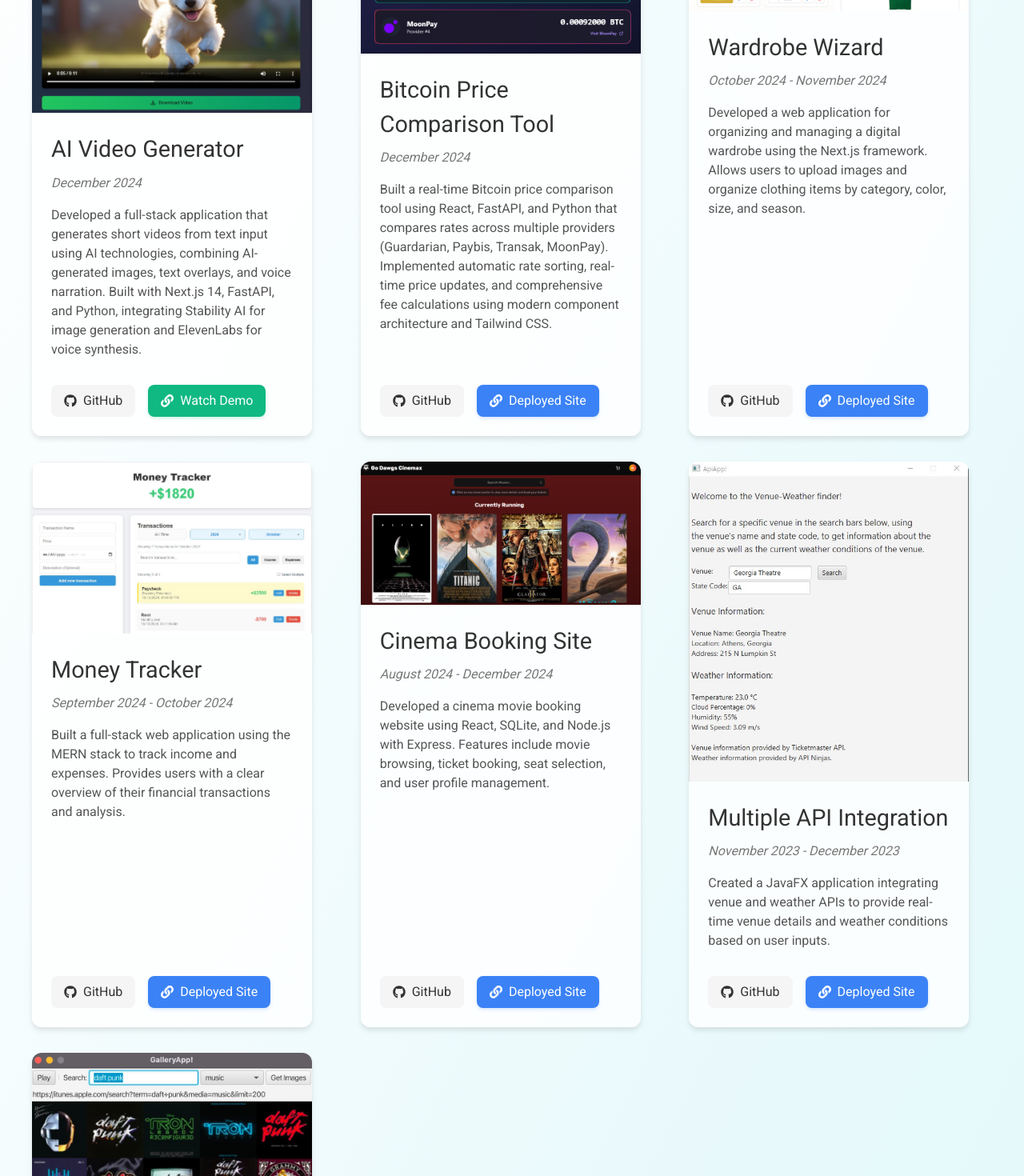
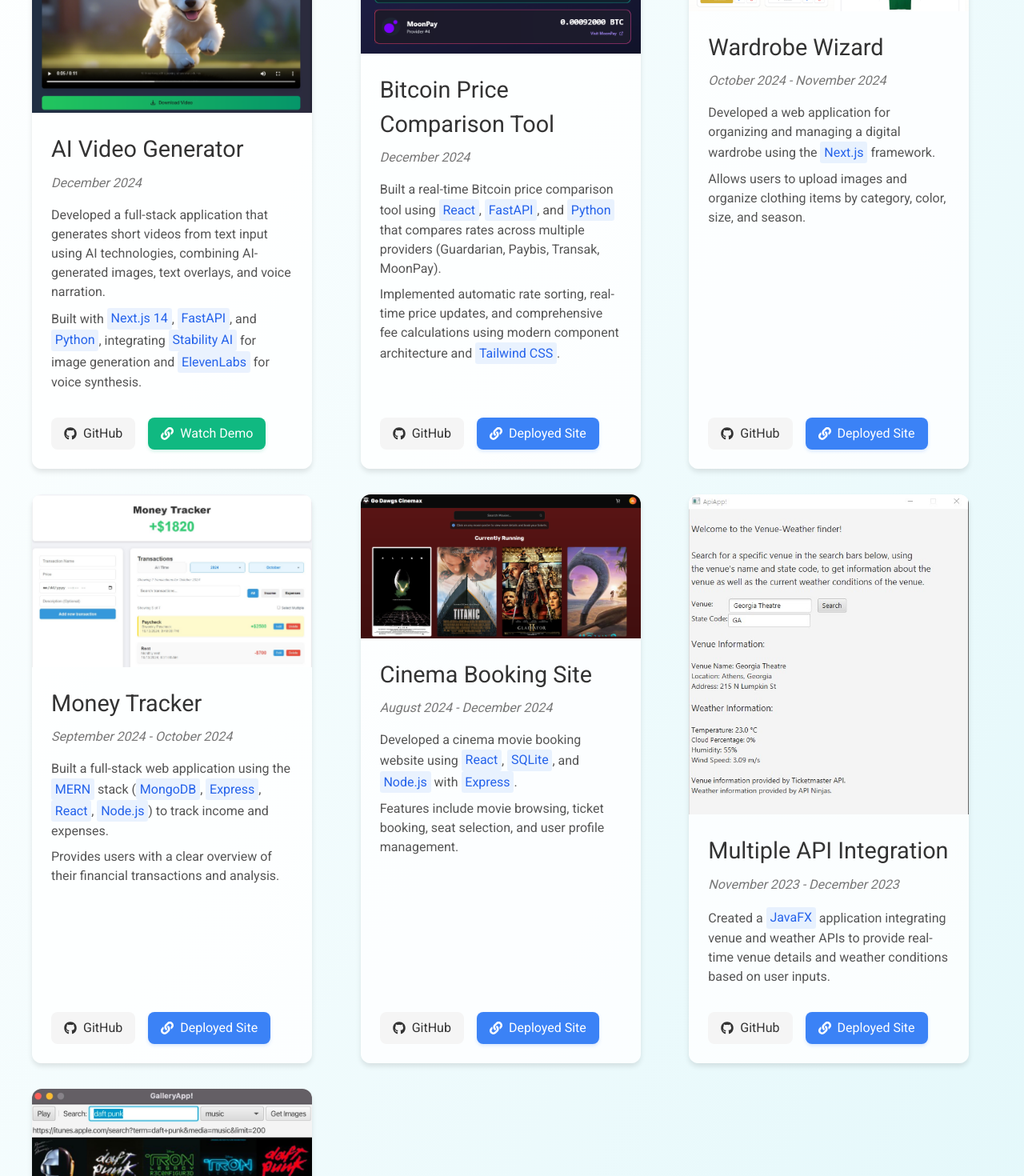
Before and after one commit to aal51282/aal51282.github.io, a Next.js app: page /projects in a window 1280 px wide. Shown: the part 460-1930 px from the top of the page at 80% size. Built offline with nearby package versions, Linux system fonts and the light colour scheme; a web font is replaced by a local one.

Commit message:
Highlighted the tech stack in description.

```diff
--- a/src/app/projects/page.tsx
+++ b/src/app/projects/page.tsx
@@ -19,8 +19,12 @@ const projects = [
     githubLink: "https://github.com/aal51282/ai-video-generator",
     videoDemo: "/videos/The-clockmakers-gamble.mp4",
     description: [
-      "Developed a full-stack application that generates short videos from text input using AI technologies, combining AI-generated images, text overlays, and voice narration.",
-      "Built with Next.js 14, FastAPI, and Python, integrating Stability AI for image generation and ElevenLabs for voice synthesis.",
+      <>
+        Developed a full-stack application that generates short videos from text input using AI technologies, combining AI-generated images, text overlays, and voice narration.
+      </>,
+      <>
+        Built with <span className={styles.techHighlight}>Next.js 14</span>, <span className={styles.techHighlight}>FastAPI</span>, and <span className={styles.techHighlight}>Python</span>, integrating <span className={styles.techHighlight}>Stability AI</span> for image generation and <span className={styles.techHighlight}>ElevenLabs</span> for voice synthesis.
+      </>,
     ],
     date: "December 2024",
   },
@@ -30,8 +34,12 @@ const projects = [
     githubLink: "https://github.com/aal51282/coins-table",
     liveDemo: "https://bitcoin-tracker-demo.vercel.app/",
     description: [
-      "Built a real-time Bitcoin price comparison tool using React, FastAPI, and Python that compares rates across multiple providers (Guardarian, Paybis, Transak, MoonPay).",
-      "Implemented automatic rate sorting, real-time price updates, and comprehensive fee calculations using modern component architecture and Tailwind CSS.",
+      <>
+        Built a real-time Bitcoin price comparison tool using <span className={styles.techHighlight}>React</span>, <span className={styles.techHighlight}>FastAPI</span>, and <span className={styles.techHighlight}>Python</span> that compares rates across multiple providers (Guardarian, Paybis, Transak, MoonPay).
+      </>,
+      <>
+        Implemented automatic rate sorting, real-time price updates, and comprehensive fee calculations using modern component architecture and <span className={styles.techHighlight}>Tailwind CSS</span>.
+      </>,
     ],
     date: "December 2024",
   },
@@ -43,7 +51,9 @@ const projects = [
     githubLink: "https://github.com/aal51282/wardrobe-wizard",
     liveDemo: "https://wardrobe-wizard-nine.vercel.app/",
     description: [
-      "Developed a web application for organizing and managing a digital wardrobe using the Next.js framework.",
+      <>
+        Developed a web application for organizing and managing a digital wardrobe using the <span className={styles.techHighlight}>Next.js</span> framework.
+      </>,
       "Allows users to upload images and organize clothing items by category, color, size, and season.",
     ],
     date: "October 2024 - November 2024",
@@ -56,7 +66,9 @@ const projects = [
     githubLink: "https://github.com/aal51282/money-tracker",
     liveDemo: "https://angel-money-tracker.vercel.app/",
     description: [
-      "Built a full-stack web application using the MERN stack to track income and expenses.",
+      <>
+        Built a full-stack web application using the <span className={styles.techHighlight}>MERN</span> stack (<span className={styles.techHighlight}>MongoDB</span>, <span className={styles.techHighlight}>Express</span>, <span className={styles.techHighlight}>React</span>, <span className={styles.techHighlight}>Node.js</span>) to track income and expenses.
+      </>,
       "Provides users with a clear overview of their financial transactions and analysis.",
     ],
     date: "September 2024 - October 2024",
@@ -69,7 +81,9 @@ const projects = [
     githubLink: "https://github.com/aal51282/Cinema-Ebooking-System",
     liveDemo: "https://cinema-ebooking-system.vercel.app/",
     description: [
-      "Developed a cinema movie booking website using React, SQLite, and Node.js with Express.",
+      <>
+        Developed a cinema movie booking website using <span className={styles.techHighlight}>React</span>, <span className={styles.techHighlight}>SQLite</span>, and <span className={styles.techHighlight}>Node.js</span> with <span className={styles.techHighlight}>Express</span>.
+      </>,
       "Features include movie browsing, ticket booking, seat selection, and user profile management.",
     ],
     date: "August 2024 - December 2024",
@@ -80,7 +94,9 @@ const projects = [
     githubLink: "https://github.com/aal51282/cs1302-api-app",
     liveDemo: "https://api-integration-demo.com",
     description: [
-      "Created a JavaFX application integrating venue and weather APIs to provide real-time venue details and weather conditions based on user inputs.",
+      <>
+        Created a <span className={styles.techHighlight}>JavaFX</span> application integrating venue and weather APIs to provide real-time venue details and weather conditions based on user inputs.
+      </>,
     ],
     date: "November 2023 - December 2023",
   },
@@ -90,8 +106,12 @@ const projects = [
     githubLink: "https://github.com/aal51282/itunes-app",
     liveDemo: "https://uiux-itunes-demo.com",
     description: [
-      "Developed a JavaFX application that dynamically displays a gallery of images based on user search queries using the iTunes Search API.",
-      "Implemented object-oriented principles for modularity and maintainability.",
+      <>
+        Developed a <span className={styles.techHighlight}>JavaFX</span> application that dynamically displays a gallery of images based on user search queries using the <span className={styles.techHighlight}>iTunes Search API</span>.
+      </>,
+      <>
+        Implemented object-oriented principles for modularity and maintainability.
+      </>,
     ],
     date: "October 2023 - November 2023",
   },
@@ -148,9 +168,13 @@ const ProjectsPage: React.FC = () => {
                     <p className={styles.projectDate}>
                       <em>{project.date}</em>
                     </p>
-                    <p className={styles.projectDescription}>
-                      {project.description.join(" ")}
-                    </p>
+                    <div className={styles.projectDescription}>
+                      {project.description.map((desc, i) => (
+                        <p key={i} style={{ marginBottom: '0.5rem' }}>
+                          {desc}
+                        </p>
+                      ))}
+                    </div>
                   </div>
                   <div
                     style={{
--- a/src/app/projects/projects.module.css
+++ b/src/app/projects/projects.module.css
@@ -64,6 +64,15 @@
     color: #555555;
   }
 
+  .techHighlight {
+    color: #2563eb;
+    font-weight: 500;
+    padding: 0.1rem 0.3rem;
+    border-radius: 0.2rem;
+    background-color: rgba(59, 130, 246, 0.1);
+    display: inline-block;
+  }
+
   .projectLinks {
     display: flex;
     gap: 1rem;
```
